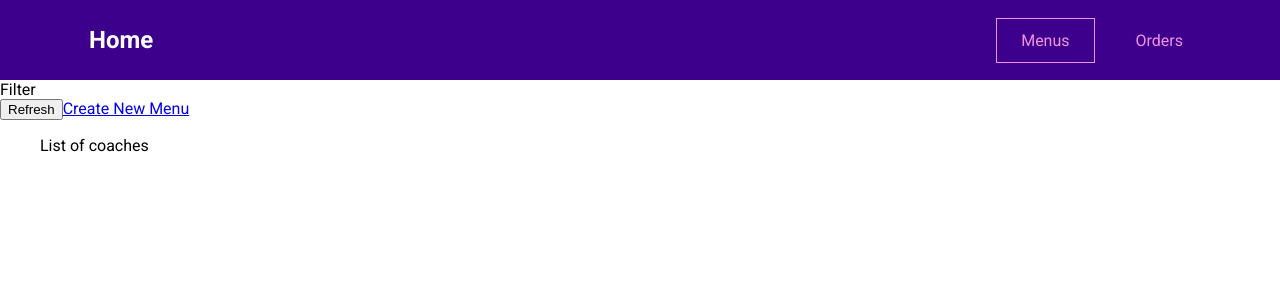
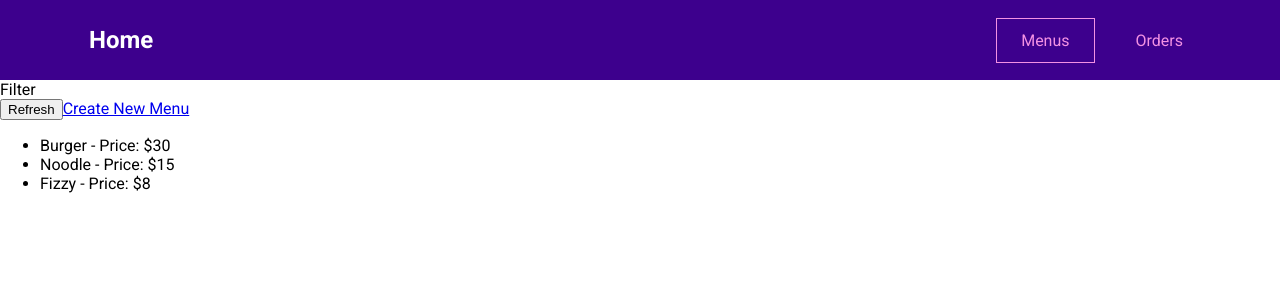
Before and after one commit to rulkimi/restaurant-order-system, a Vue app: page /menus in a window 1280 px wide. Shown: the top 300 px of the page. Built offline with nearby package versions, Linux system fonts and the light colour scheme.

Commit message:
added menus list

```diff
--- a/src/views/menus/MenusLists.vue
+++ b/src/views/menus/MenusLists.vue
@@ -7,6 +7,24 @@
       <button>Refresh</button>
       <router-link to="/create">Create New Menu</router-link>
     </div>
-    <ul>List of coaches</ul>
+    <ul v-if="hasMenus">
+      <li v-for="menu in filteredMenus" :key="menu.id">
+        {{ menu.itemName }} - Price: ${{ menu.price }}
+      </li>
+    </ul>
+    <h3 v-else>No menus found</h3>
   </section>
 </template>
+
+<script>
+export default {
+  computed: {
+    filteredMenus() {
+      return this.$store.getters['menus/menus'];
+    },
+    hasMenus() {
+      return this.$store.getters['menus/hasMenus'];
+    }
+  }
+}
+</script>
```
